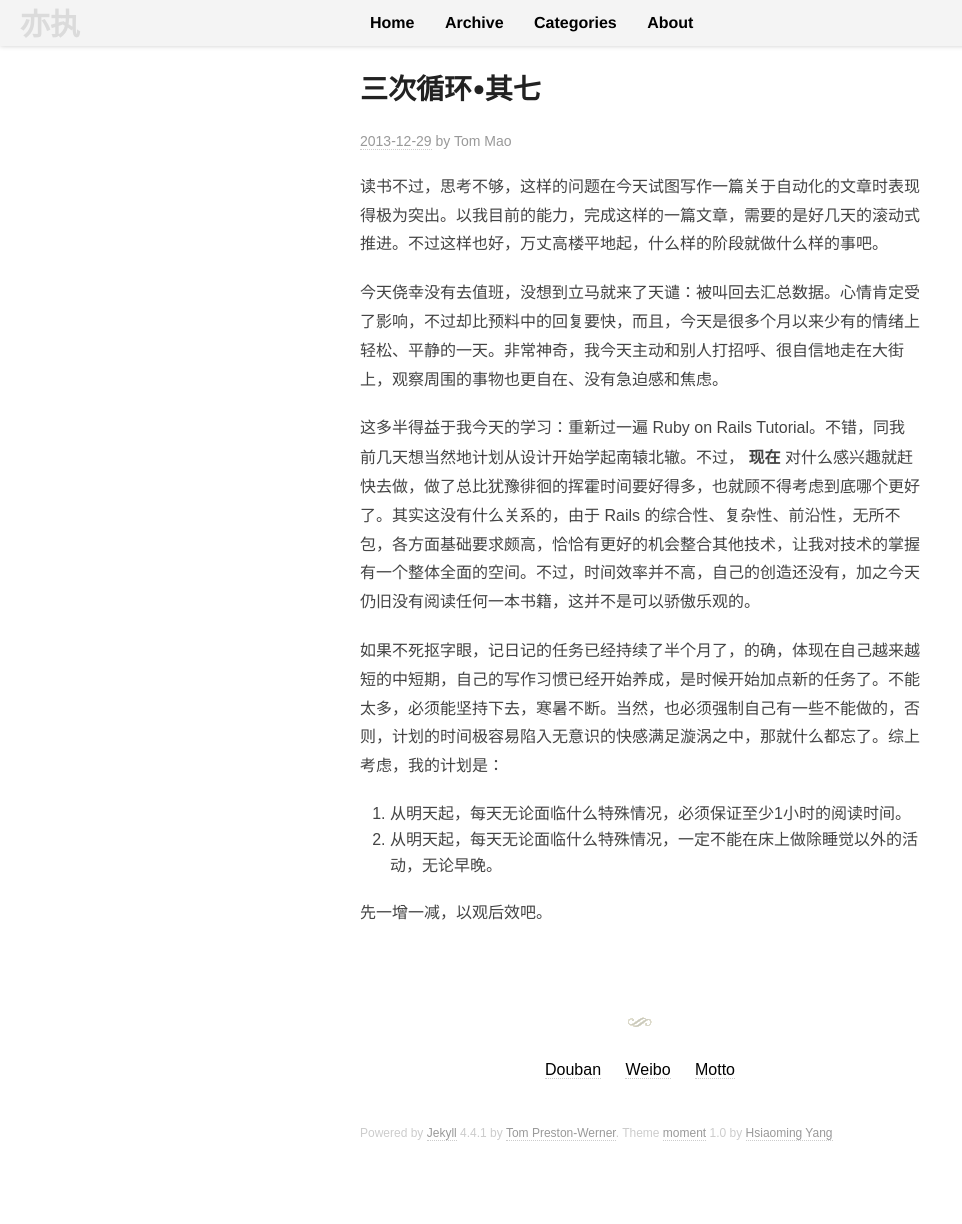
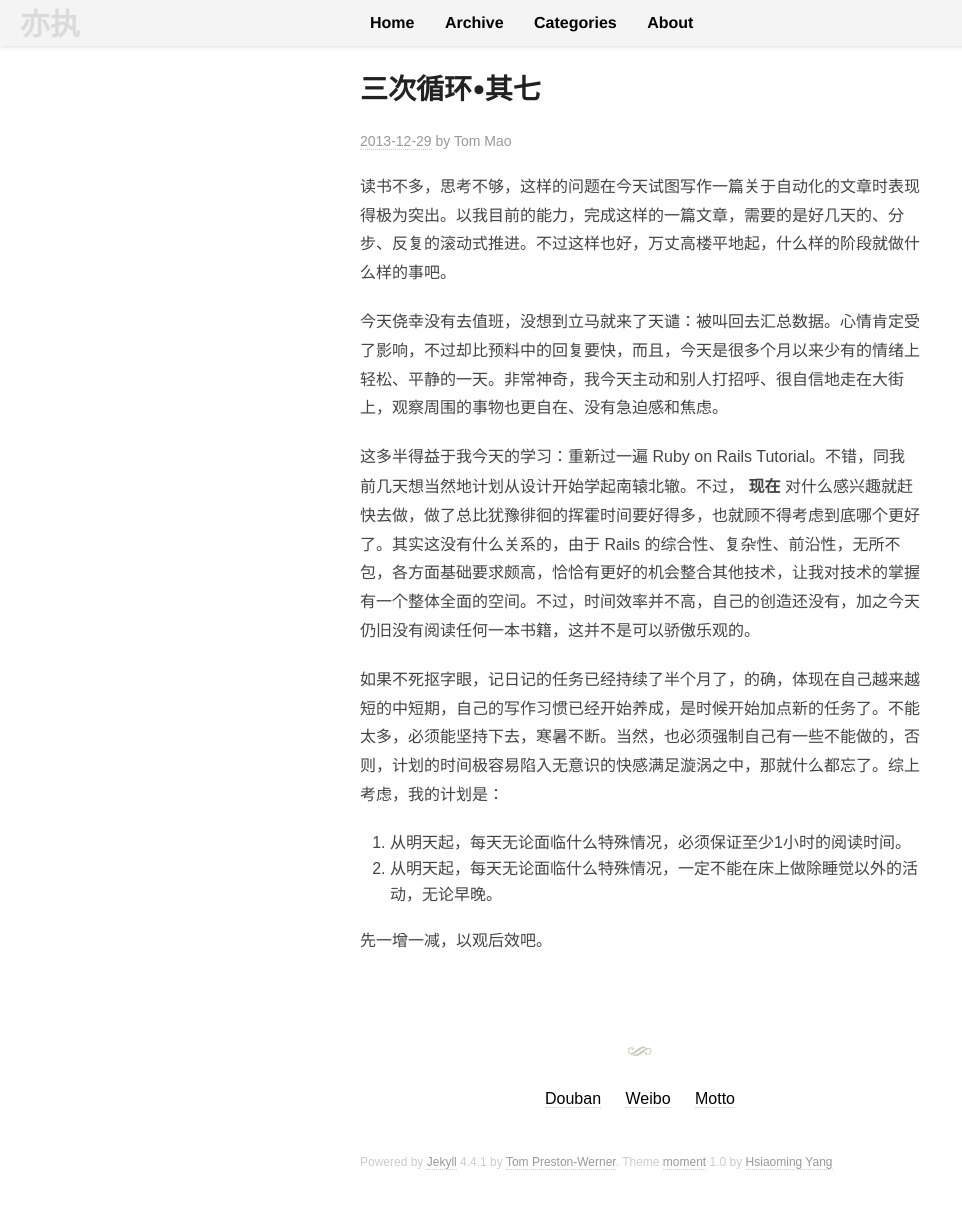
Before and after one commit to fanyange/fanyange.github.io, a Jekyll site: the page built from _posts/2013-12-29-new3-7th.md, in a window 1280 px wide. Shown: the whole page, without its empty margins (0-962 px from the left). Built offline with Jekyll 4.4.1, drawn with Linux system fonts in a browser that asks for light colours; some web fonts are replaced; comment, search, counter and statistics services are not loaded; before the commit the page ends 1195 px from its top, so only the background shows below that.

Commit message:
Update 2013-12-29-new3-7th.md

```diff
--- a/_posts/2013-12-29-new3-7th.md
+++ b/_posts/2013-12-29-new3-7th.md
@@ -5,7 +5,7 @@ categories: 日知录
 ---
 
 
-读书不过，思考不够，这样的问题在今天试图写作一篇关于自动化的文章时表现得极为突出。以我目前的能力，完成这样的一篇文章，需要的是好几天的滚动式推进。不过这样也好，万丈高楼平地起，什么样的阶段就做什么样的事吧。
+读书不多，思考不够，这样的问题在今天试图写作一篇关于自动化的文章时表现得极为突出。以我目前的能力，完成这样的一篇文章，需要的是好几天的、分步、反复的滚动式推进。不过这样也好，万丈高楼平地起，什么样的阶段就做什么样的事吧。
 
 今天侥幸没有去值班，没想到立马就来了天谴：被叫回去汇总数据。心情肯定受了影响，不过却比预料中的回复要快，而且，今天是很多个月以来少有的情绪上轻松、平静的一天。非常神奇，我今天主动和别人打招呼、很自信地走在大街上，观察周围的事物也更自在、没有急迫感和焦虑。
 
```
